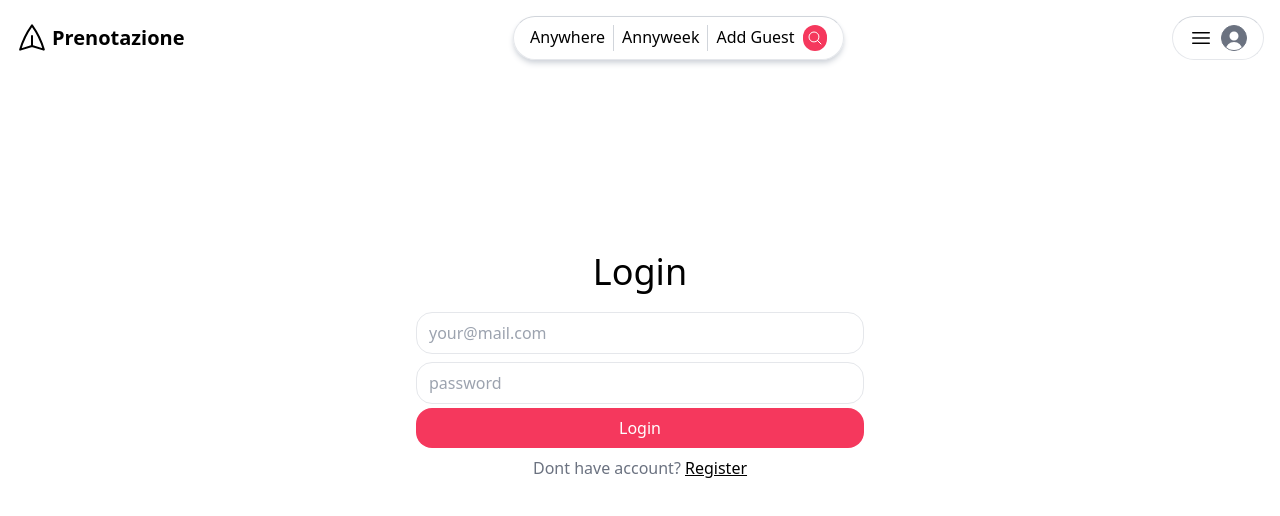
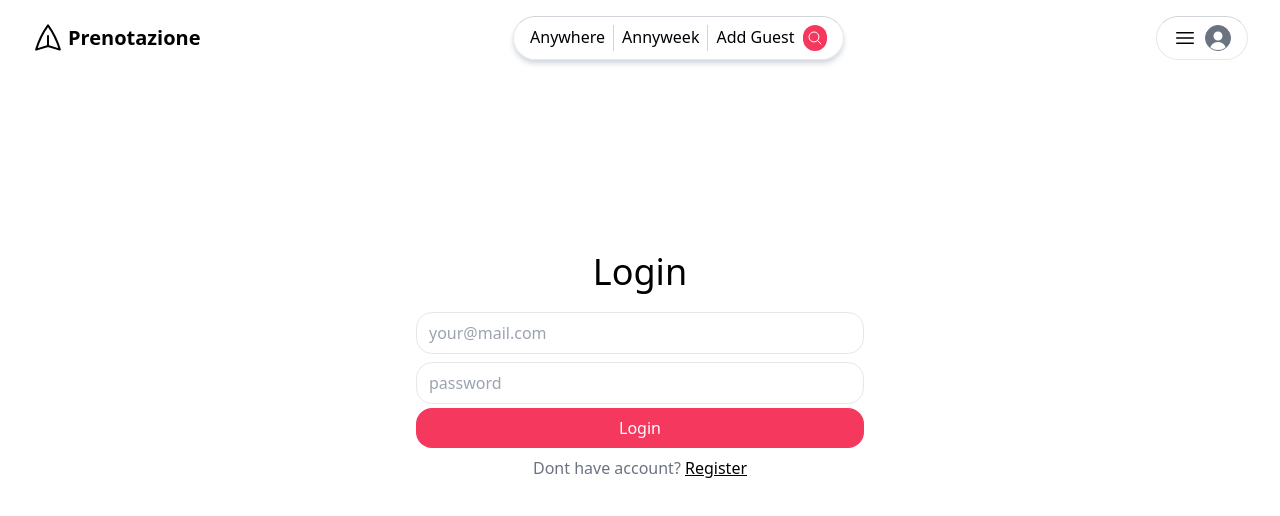
Before and after one commit to ArnoldRamodike/Prenotazione, a React (Vite) app in the folder client/: page /login in a window 1280 px wide. Shown: the top 516 px of the page. Built offline with nearby package versions, Linux system fonts and the light colour scheme; no server answers.

Commit message:
Code updated/fixes

```diff
--- a/client/src/Layout.jsx
+++ b/client/src/Layout.jsx
@@ -3,7 +3,7 @@
 
 const Layout = () => {
   return (
-    <div className="p-4 flex flex-col min-h-screen">
+    <div className="py-4 px-8 flex flex-col min-h-screen">
        <Header/>
        <Outlet/>
     </div>
--- a/client/src/Pages/PlacesPage.jsx
+++ b/client/src/Pages/PlacesPage.jsx
@@ -6,7 +6,7 @@
 const PlacesPage = () => {
   const [places, setPlaces] = useState([]);
   useEffect(() => {
-    axios.get('/places').then(({data}) => {
+    axios.get('/user-places').then(({data}) => {
       setPlaces(data);
     })
   }, [])
--- a/client/src/index.css
+++ b/client/src/index.css
@@ -2,7 +2,7 @@
 @tailwind components;
 @tailwind utilities;
 
-input[type="text"], input[type="password"], input[type="email"],input[type="number"], textarea{
+input[type="text"], input[type="password"], input[type="email"],input[type="number"],input[type="tel"], textarea{
   @apply w-full border my-1 py-2 px-3 rounded-2xl;
 }
 textarea{
```
